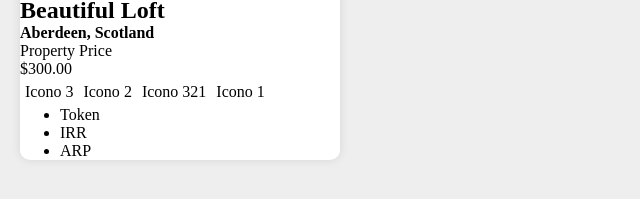
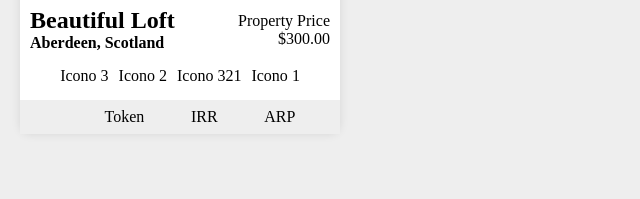
Before and after one commit to RebecaEmRuiz/maquetacion-card-abnb, a plain HTML site: page index.html in a window 1280 px wide. Shown: the part 355-554 px from the top of the page, without its empty margins (0-640 px from the left). Drawn offline with Linux system fonts and the light colour scheme.

Commit message:
most of css added

```diff
--- a/index.html
+++ b/index.html
@@ -13,11 +13,15 @@
             <img class="card__img" height="330px" src="https://static.wixstatic.com/media/fa47b7_7c214f3fb9514452a64755132694ec48~mv2.png/v1/fill/w_564,h_564,al_c,q_85,enc_auto/fa47b7_7c214f3fb9514452a64755132694ec48~mv2.png"/>
         </header>
         <main>
-            <h2>Beautiful Loft</h2>
-            <h4>Aberdeen, Scotland</h4>
-            <div>
-                <p>Property Price</p>
-                <p>$300.00</p>
+            <div class="card__title-price-container">
+                <div class="card__title-container">
+                    <h2>Beautiful Loft</h2>
+                    <h4>Aberdeen, Scotland</h4>
+                </div>
+                <div class="card__price-container">
+                    <p>Property Price</p>
+                    <p>$300.00</p>
+                </div>
             </div>
             <ul class="card__properties-list">
                 <li>
@@ -38,8 +42,8 @@
                 </li>
             </ul>
         </main>
-        <footer>
-            <ul>
+        <footer class="card__info-container">
+            <ul class="card__info-list">
                 <li>
                     <p>Token</p>
                 </li>
--- a/styles.css
+++ b/styles.css
@@ -33,4 +33,37 @@ h1 {
     display: flex;
     list-style-type: none;
     gap: 10px;
+    justify-content: center;
 }
+
+.card__info-list {
+    display: flex;
+    list-style-type: none;
+    gap: 10px;
+    justify-content: space-evenly;
+}
+
+.card__info-container {
+    background-color: #eee;
+    padding: 0.5rem;
+    margin-top: 10px;
+}
+
+.card__title-price-container {
+    display: flex;
+    justify-content: space-between;
+    align-items: center;
+    margin: 10px 0;
+    padding-left: 10px;
+    padding-right: 10px;
+}
+
+.card__title-container {
+    display: flex;
+    flex-direction: column;
+    justify-content: flex-start;
+}
+
+.card__price-container {
+    text-align: right;
+}
```
Also changed, not shown: 1 other file.
